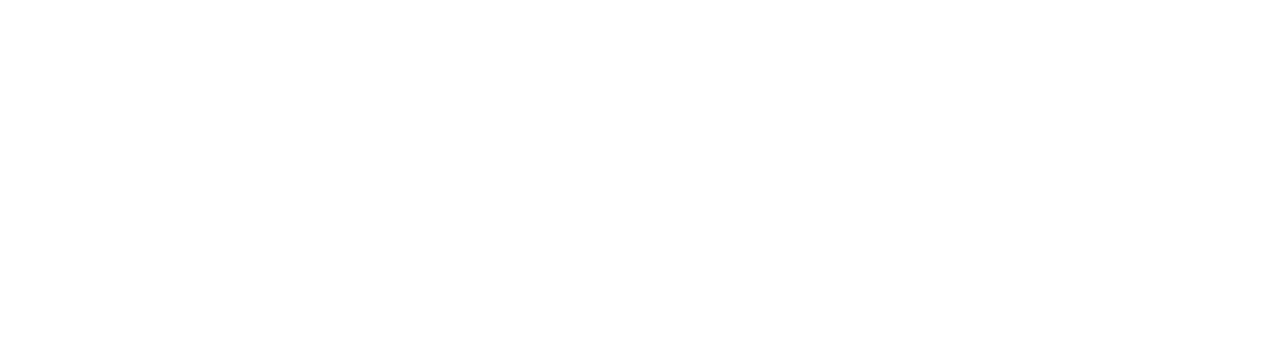
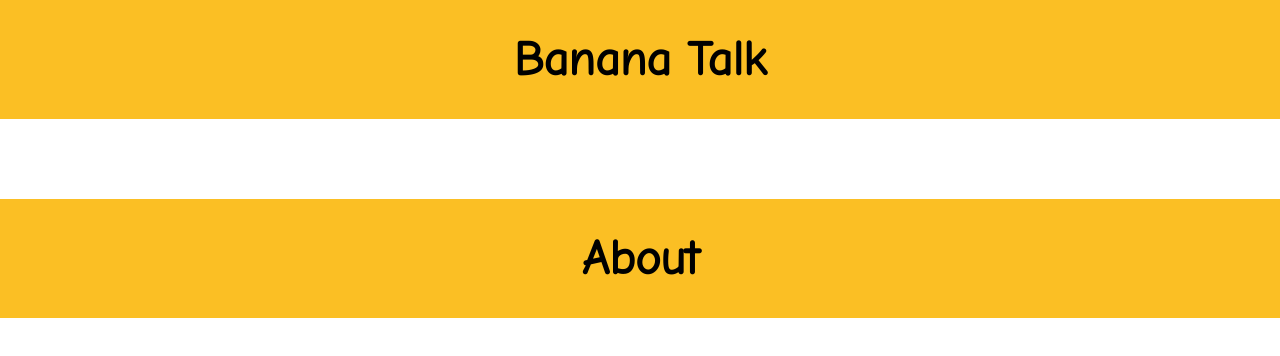
Before and after one commit to sharletmvarghese03/markSix-BananaTalk, a plain HTML site: page index.html in a window 1280 px wide. Drawn offline with Linux system fonts and the light colour scheme.

Commit message:
style: added header and footer

```diff
--- a/index.html
+++ b/index.html
@@ -6,5 +6,13 @@
 		<title>Banana Talk</title>
 		<link rel="stylesheet" href="style.css" />
 	</head>
-	<body></body>
+	<body>
+		<nav class="navigation">
+			<div class="nav-brand">Banana Talk</div>
+		</nav>
+		<section></section>
+		<footer class="footer">
+			<div class="footer-header">About</div>
+		</footer>
+	</body>
 </html>
--- a/style.css
+++ b/style.css
@@ -1,4 +1,4 @@
-@import url('https://fonts.googleapis.com/css2?family=Montserrat:wght@400;700&display=swap');
+@import url('https://fonts.googleapis.com/css2?family=Comic+Neue:ital,wght@0,400;1,700&display=swap');
 
 :root {
 	--primary-color: #fbbf24;
@@ -7,8 +7,40 @@
 }
 
 body {
-	font-family: 'Montserrat', sans-serif;
+	font-family: 'Comic Neue', cursive;
 	margin: 0;
 	padding: 0;
 	box-sizing: border-box;
 }
+
+/** nav **/
+
+.navigation {
+	background-color: var(--primary-color);
+	padding: 2rem 1rem;
+}
+
+.nav-brand {
+	font-weight: bold;
+	font-size: 3rem;
+	text-align: center;
+}
+
+/** Section **/
+
+section {
+	height: 10vh;
+}
+
+/** footer **/
+
+.footer {
+	background-color: var(--primary-color);
+	padding: 2rem 1rem;
+	text-align: center;
+}
+
+.footer .footer-header {
+	font-weight: bold;
+	font-size: 3rem;
+}
```
